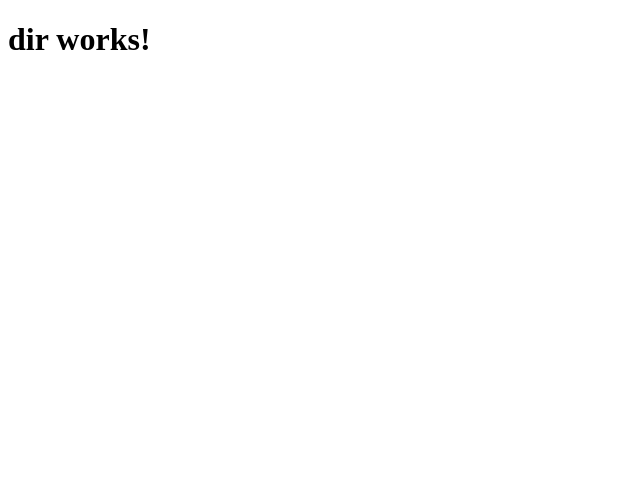
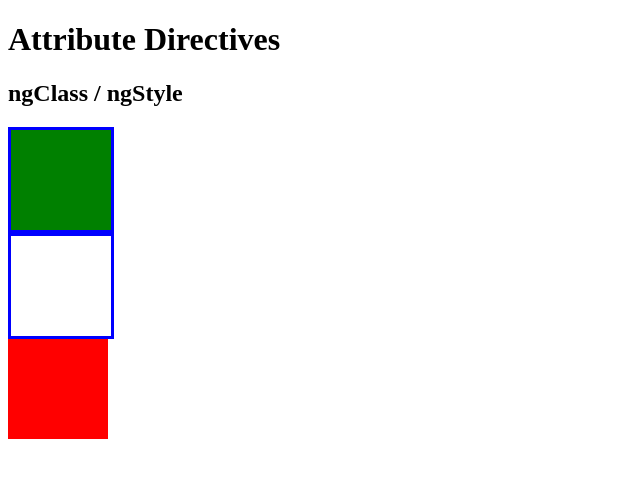
Before and after one commit to dharnitski/angular2-02-directives, an Angular app: page / in a window 1280 px wide. Shown: the top 478 px of the page, without its empty margins (0-640 px from the left). Built offline with nearby package versions, Linux system fonts and the light colour scheme.

Commit message:
add attribute directives

```diff
--- /dev/null
+++ b/src/app/app.component.css
@@ -0,0 +1,12 @@
+.border {
+    border: 3px solid blue;
+}
+
+.background {
+    background-color: green;
+}
+
+div {
+    width: 100px;
+    height: 100px;
+}
--- a/src/app/app.component.html
+++ b/src/app/app.component.html
@@ -1,3 +1,5 @@
-<h1>
-  {{title}}
-</h1>
+<h1>Attribute Directives</h1>
+<h2>ngClass / ngStyle</h2>
+<div [ngClass]="{border: true, background: true}"></div>
+<div [class.border]="true"></div>
+<div [ngStyle]="{'background-color': 'red'}"></div>
--- a/src/app/app.component.ts
+++ b/src/app/app.component.ts
@@ -2,8 +2,9 @@
 
 @Component({
   selector: 'dir-root',
-  templateUrl: './app.component.html'
+  templateUrl: './app.component.html',
+  styleUrls: ['./app.component.css']
 })
 export class AppComponent {
-  title = 'dir works!';
+
 }
```
